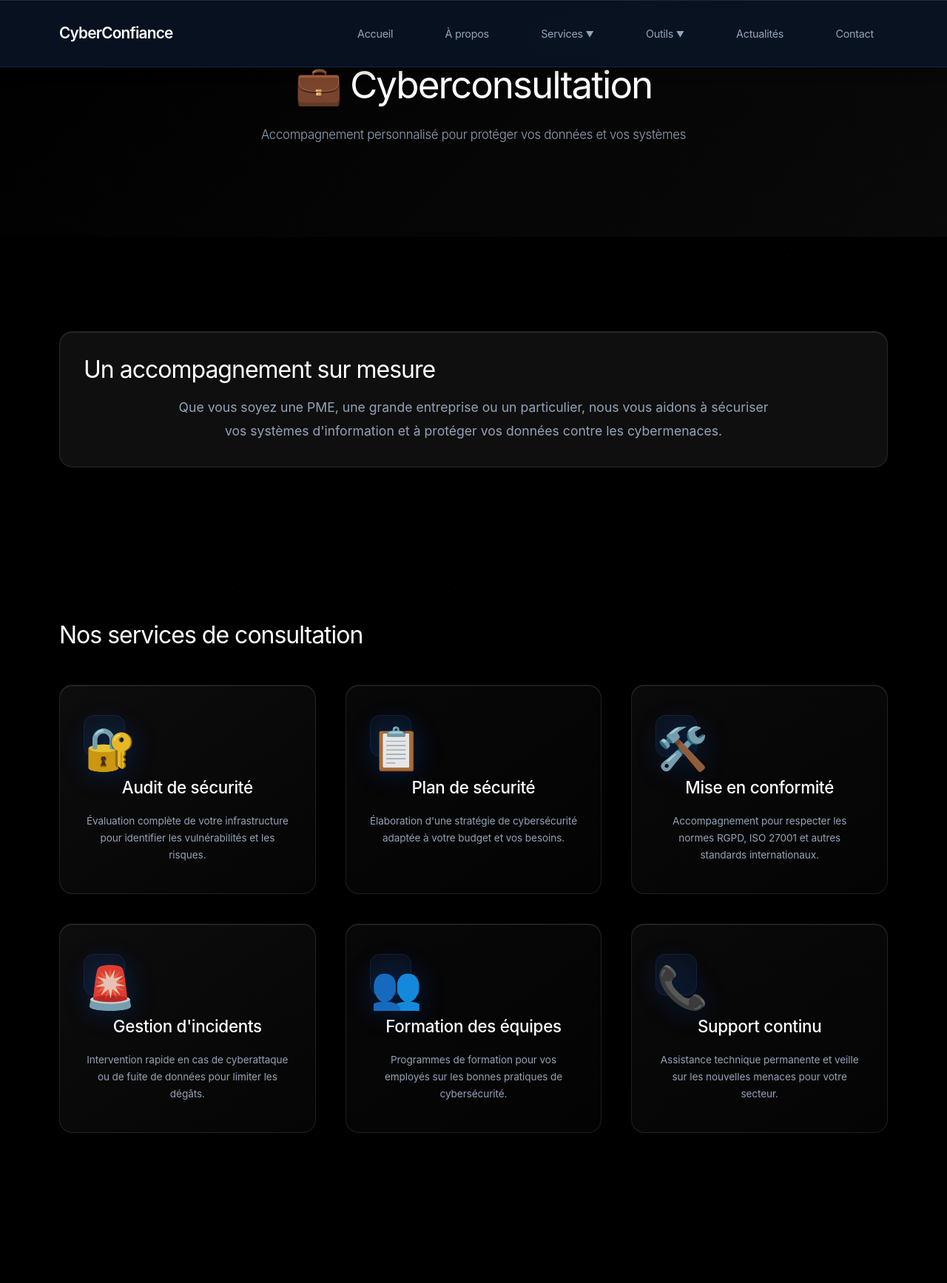
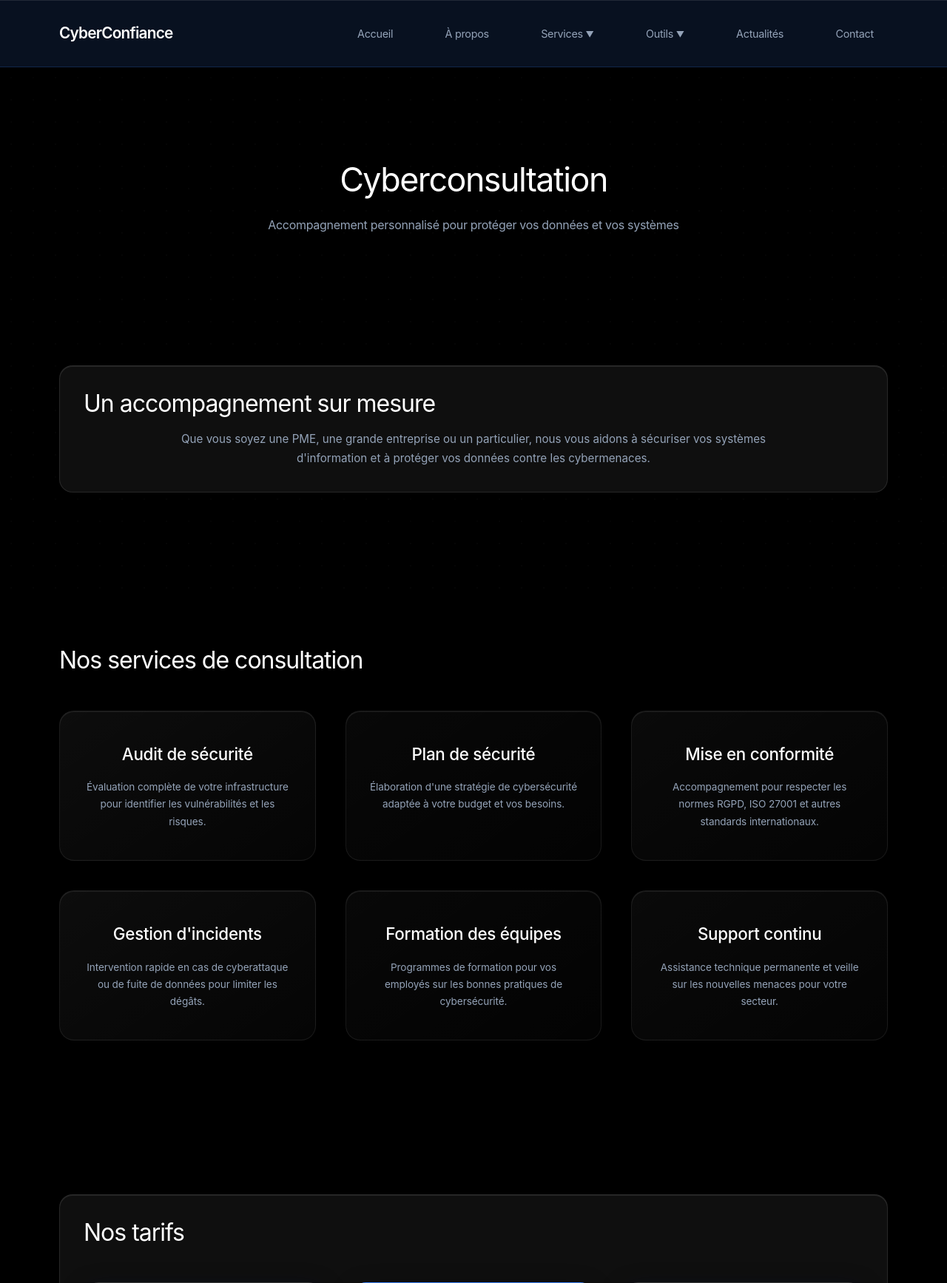
Before and after one commit to moa-digitalagency/CyberConfiance, a Flask app: page /services/cyberconsultation in a window 1280 px wide. Shown: the top 1735 px of the page at 74% size. Run offline with Flask 3, Linux system fonts and the light colour scheme.

Commit message:
Standardize page layouts and reduce hero section height across services
Update CSS to remove the newsletter section's pseudo-element and adjust the hero min-height to 42vh. Modify HTML for cyberconsultation, factchecking, and sensibilisation service pages by replacing the existing hero section with a new 'page-header' class, adjusting subtitle text, and simplifying the styling of pillar cards by removing the 'glass-card-enhanced' class and associated icons.

Replit-Commit-Author: Agent
Replit-Commit-Session-Id: fd918d01-722f-4049-9bea-4e067f3fe726
Replit-Commit-Checkpoint-Type: intermediate_checkpoint
Replit-Commit-Event-Id: d698b985-6045-4ecb-a859-46f59edd2af2
Replit-Commit-Screenshot-Url: https://storage.googleapis.com/screenshot-production-us-central1/903073db-51e0-4a61-81cd-f1119e4fb8a1/fd918d01-722f-4049-9bea-4e067f3fe726/6kCCVi8

```diff
--- a/static/css/style.css
+++ b/static/css/style.css
@@ -170,7 +170,7 @@ header {
 
 .hero {
     position: relative;
-    min-height: 85vh;
+    min-height: 42vh;
     display: flex;
     align-items: center;
     justify-content: center;
@@ -837,15 +837,6 @@ header {
     background: linear-gradient(90deg, transparent, rgba(59, 130, 246, 0.3), transparent);
 }
 
-.newsletter-section::after {
-    content: '';
-    position: absolute;
-    bottom: 0;
-    left: 0;
-    right: 0;
-    height: 1px;
-    background: linear-gradient(90deg, transparent, rgba(59, 130, 246, 0.3), transparent);
-}
 
 .process-section {
     background: var(--bg-navy-light);
--- a/templates/services/cyberconsultation.html
+++ b/templates/services/cyberconsultation.html
@@ -3,10 +3,10 @@
 {% block title %}Cyberconsultation - CyberConfiance{% endblock %}
 
 {% block content %}
-<section class="hero" style="min-height: 40vh;">
-    <div class="container hero-content">
-        <h1>💼 Cyberconsultation</h1>
-        <p class="hero-subtitle">Accompagnement personnalisé pour protéger vos données et vos systèmes</p>
+<section class="page-header">
+    <div class="container">
+        <h1>Cyberconsultation</h1>
+        <p>Accompagnement personnalisé pour protéger vos données et vos systèmes</p>
     </div>
 </section>
 
@@ -14,7 +14,7 @@
     <div class="container">
         <div class="glass-card-enhanced">
             <h2 class="section-title">Un accompagnement sur mesure</h2>
-            <p style="font-size: 1.1rem; line-height: 1.8; color: var(--text-secondary); text-align: center; max-width: 800px; margin: 0 auto;">
+            <p style="font-size: 0.95rem; line-height: 1.7; color: var(--text-secondary); text-align: center; max-width: 800px; margin: 0 auto;">
                 Que vous soyez une PME, une grande entreprise ou un particulier, nous vous aidons à sécuriser vos systèmes d'information et à protéger vos données contre les cybermenaces.
             </p>
         </div>
@@ -26,38 +26,32 @@
         <h2 class="section-title">Nos services de consultation</h2>
 
         <div class="pillars-grid">
-            <div class="pillar-card glass-card-enhanced scroll-animate">
-                <span class="pillar-icon">🔐</span>
+            <div class="pillar-card scroll-animate">
                 <h3>Audit de sécurité</h3>
                 <p>Évaluation complète de votre infrastructure pour identifier les vulnérabilités et les risques.</p>
             </div>
 
-            <div class="pillar-card glass-card-enhanced scroll-animate">
-                <span class="pillar-icon">📋</span>
+            <div class="pillar-card scroll-animate">
                 <h3>Plan de sécurité</h3>
                 <p>Élaboration d'une stratégie de cybersécurité adaptée à votre budget et vos besoins.</p>
             </div>
 
-            <div class="pillar-card glass-card-enhanced scroll-animate">
-                <span class="pillar-icon">🛠️</span>
+            <div class="pillar-card scroll-animate">
                 <h3>Mise en conformité</h3>
                 <p>Accompagnement pour respecter les normes RGPD, ISO 27001 et autres standards internationaux.</p>
             </div>
 
-            <div class="pillar-card glass-card-enhanced scroll-animate">
-                <span class="pillar-icon">🚨</span>
+            <div class="pillar-card scroll-animate">
                 <h3>Gestion d'incidents</h3>
                 <p>Intervention rapide en cas de cyberattaque ou de fuite de données pour limiter les dégâts.</p>
             </div>
 
-            <div class="pillar-card glass-card-enhanced scroll-animate">
-                <span class="pillar-icon">👥</span>
+            <div class="pillar-card scroll-animate">
                 <h3>Formation des équipes</h3>
                 <p>Programmes de formation pour vos employés sur les bonnes pratiques de cybersécurité.</p>
             </div>
 
-            <div class="pillar-card glass-card-enhanced scroll-animate">
-                <span class="pillar-icon">📞</span>
+            <div class="pillar-card scroll-animate">
                 <h3>Support continu</h3>
                 <p>Assistance technique permanente et veille sur les nouvelles menaces pour votre secteur.</p>
             </div>
```
Also changed, not shown: templates/services/factchecking.html (+8 -12 lines), templates/services/sensibilisation.html (+10 -16 lines), 1 other file.
